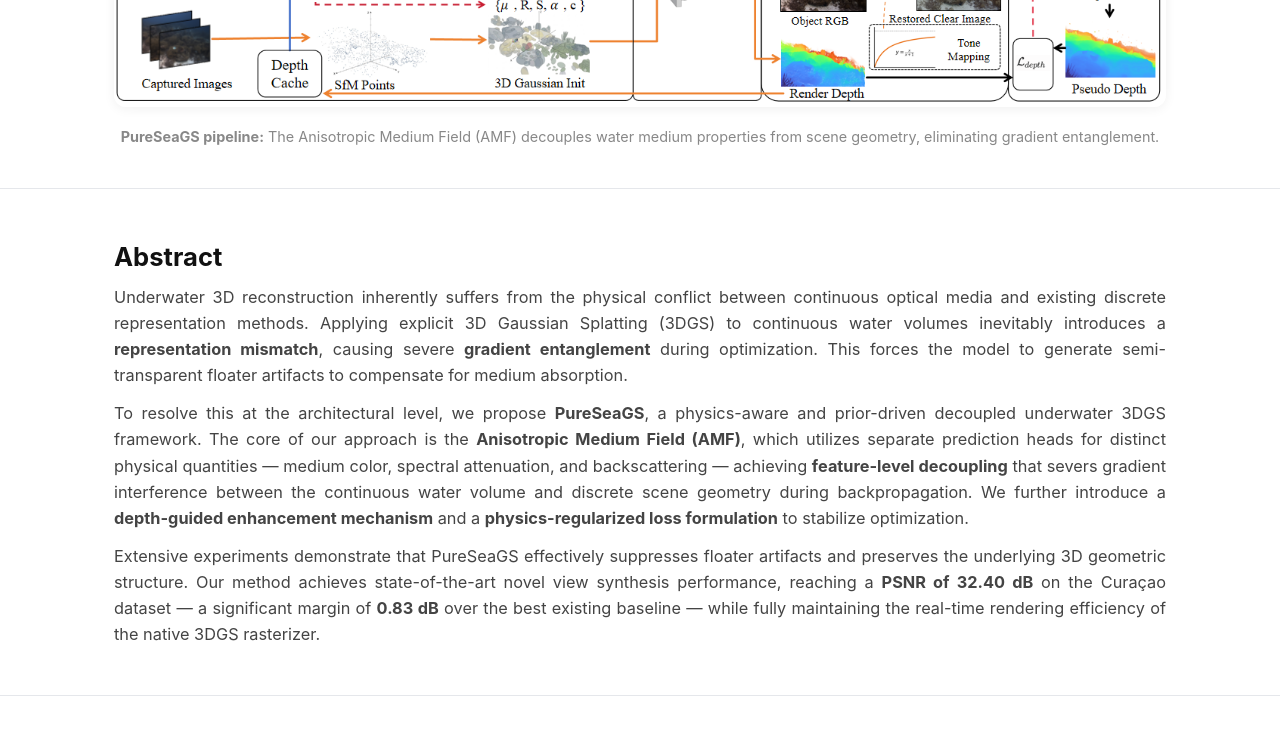
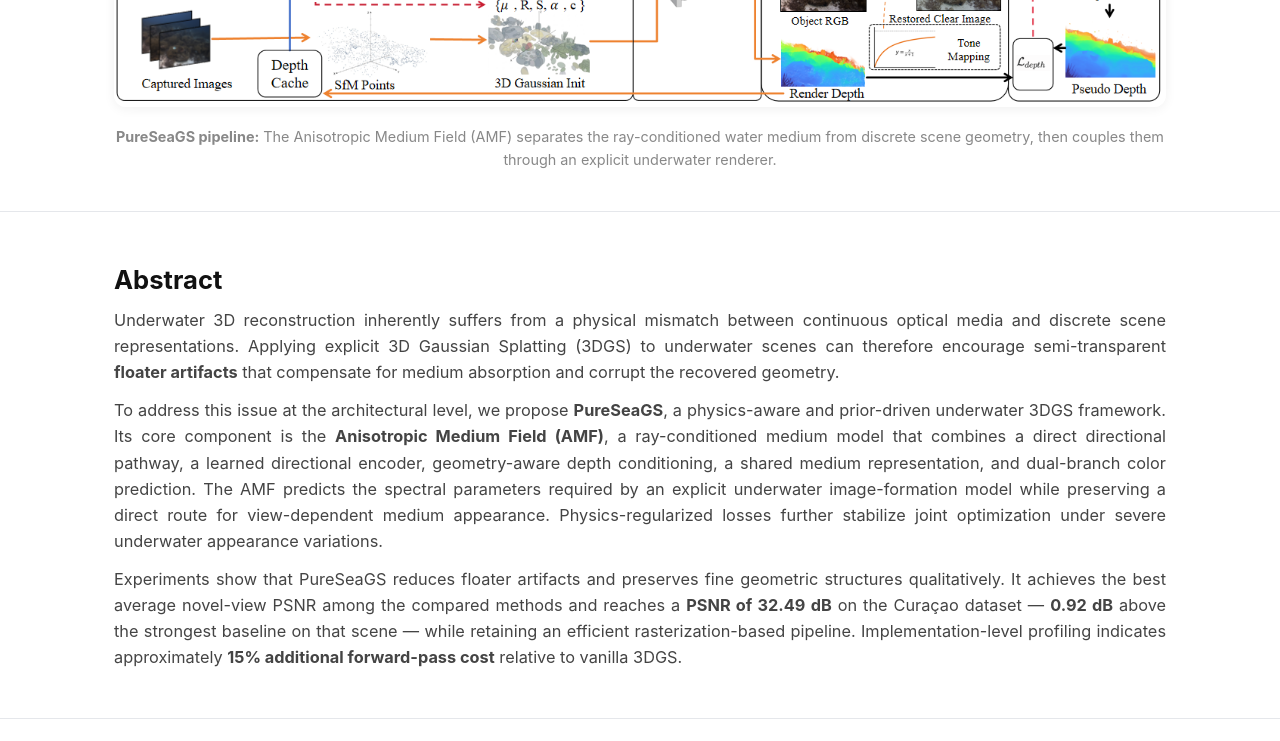
Before and after one commit to puresea-gs/pureseags, a plain HTML site: page docs/index.html in a window 1280 px wide. Shown: the part 620-1361 px from the top of the page. Drawn offline with Linux system fonts and the light colour scheme.

Commit message:
Align project page description with current paper

```diff
--- a/docs/index.html
+++ b/docs/index.html
@@ -187,8 +187,8 @@
 <div class="teaser container">
   <img src="pipeline.png" alt="PureSeaGS Pipeline" />
   <p style="color: #888; font-size: 0.9rem; margin-top: 10px;">
-    <strong>PureSeaGS pipeline:</strong> The Anisotropic Medium Field (AMF) decouples water medium properties
-    from scene geometry, eliminating gradient entanglement.
+    <strong>PureSeaGS pipeline:</strong> The Anisotropic Medium Field (AMF) separates the ray-conditioned water
+    medium from discrete scene geometry, then couples them through an explicit underwater renderer.
   </p>
 </div>
 
@@ -197,28 +197,27 @@
   <div class="container">
     <h2>Abstract</h2>
     <p>
-      Underwater 3D reconstruction inherently suffers from the physical conflict between continuous optical media
-      and existing discrete representation methods. Applying explicit 3D Gaussian Splatting (3DGS) to continuous
-      water volumes inevitably introduces a <strong>representation mismatch</strong>, causing severe
-      <strong>gradient entanglement</strong> during optimization. This forces the model to generate semi-transparent
-      floater artifacts to compensate for medium absorption.
+      Underwater 3D reconstruction inherently suffers from a physical mismatch between continuous optical media
+      and discrete scene representations. Applying explicit 3D Gaussian Splatting (3DGS) to underwater scenes can
+      therefore encourage semi-transparent <strong>floater artifacts</strong> that compensate for medium absorption
+      and corrupt the recovered geometry.
     </p>
     <p style="margin-top:12px;">
-      To resolve this at the architectural level, we propose <strong>PureSeaGS</strong>, a physics-aware and
-      prior-driven decoupled underwater 3DGS framework. The core of our approach is the
-      <strong>Anisotropic Medium Field (AMF)</strong>, which utilizes separate prediction heads for distinct
-      physical quantities — medium color, spectral attenuation, and backscattering — achieving
-      <strong>feature-level decoupling</strong> that severs gradient interference between the continuous water
-      volume and discrete scene geometry during backpropagation. We further introduce a
-      <strong>depth-guided enhancement mechanism</strong> and a <strong>physics-regularized loss formulation</strong>
-      to stabilize optimization.
+      To address this issue at the architectural level, we propose <strong>PureSeaGS</strong>, a physics-aware and
+      prior-driven underwater 3DGS framework. Its core component is the
+      <strong>Anisotropic Medium Field (AMF)</strong>, a ray-conditioned medium model that combines a direct
+      directional pathway, a learned directional encoder, geometry-aware depth conditioning, a shared medium
+      representation, and dual-branch color prediction. The AMF predicts the spectral parameters required by an
+      explicit underwater image-formation model while preserving a direct route for view-dependent medium
+      appearance. Physics-regularized losses further stabilize joint optimization under severe underwater
+      appearance variations.
     </p>
     <p style="margin-top:12px;">
-      Extensive experiments demonstrate that PureSeaGS effectively suppresses floater artifacts and preserves
-      the underlying 3D geometric structure. Our method achieves state-of-the-art novel view synthesis performance,
-      reaching a <strong>PSNR of 32.40 dB</strong> on the Cura&ccedil;ao dataset — a significant margin of
-      <strong>0.83 dB</strong> over the best existing baseline — while fully maintaining the real-time rendering
-      efficiency of the native 3DGS rasterizer.
+      Experiments show that PureSeaGS reduces floater artifacts and preserves fine geometric structures
+      qualitatively. It achieves the best average novel-view PSNR among the compared methods and reaches a
+      <strong>PSNR of 32.49 dB</strong> on the Cura&ccedil;ao dataset — <strong>0.92 dB</strong> above the strongest
+      baseline on that scene — while retaining an efficient rasterization-based pipeline. Implementation-level
+      profiling indicates approximately <strong>15% additional forward-pass cost</strong> relative to vanilla 3DGS.
     </p>
   </div>
 </section>
```
